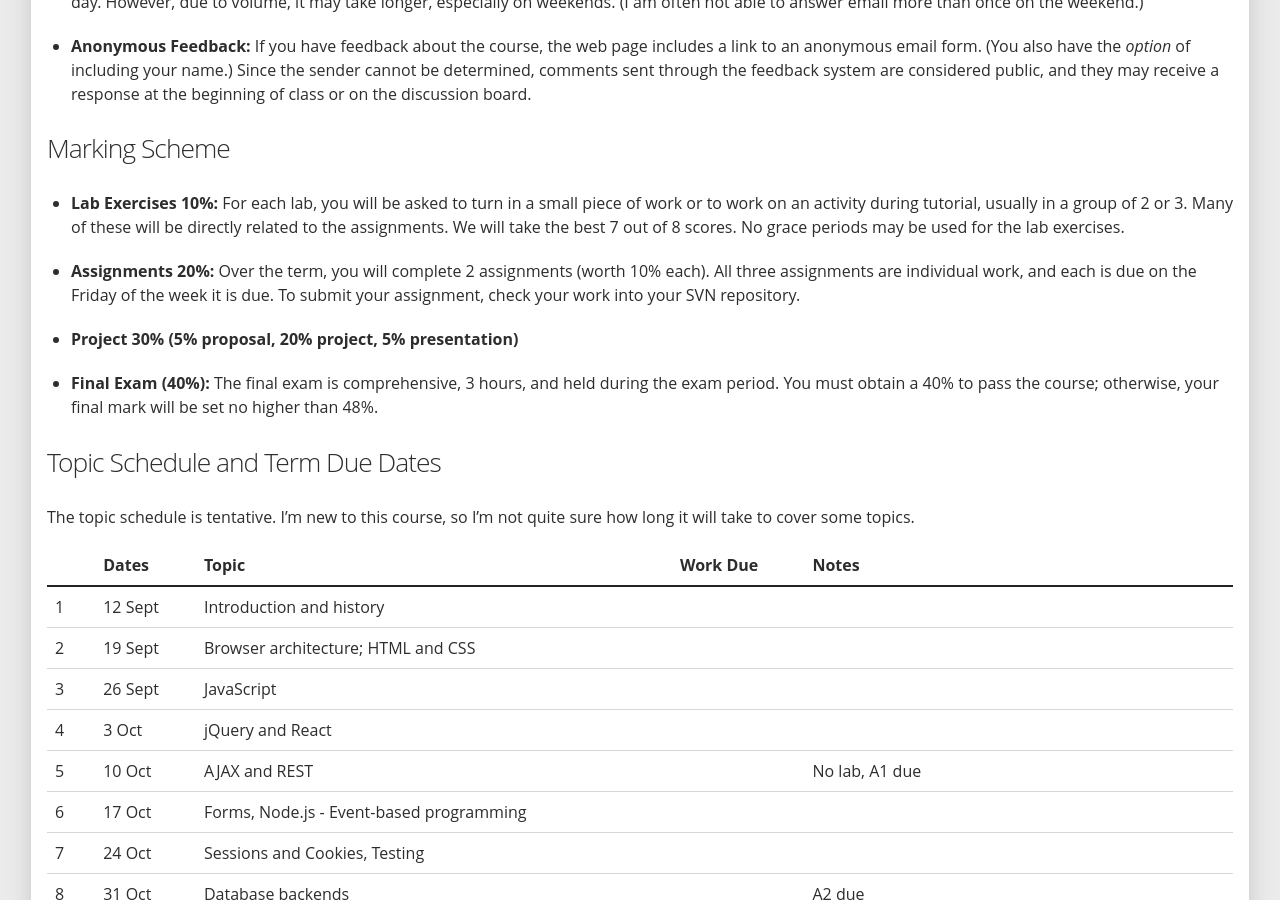
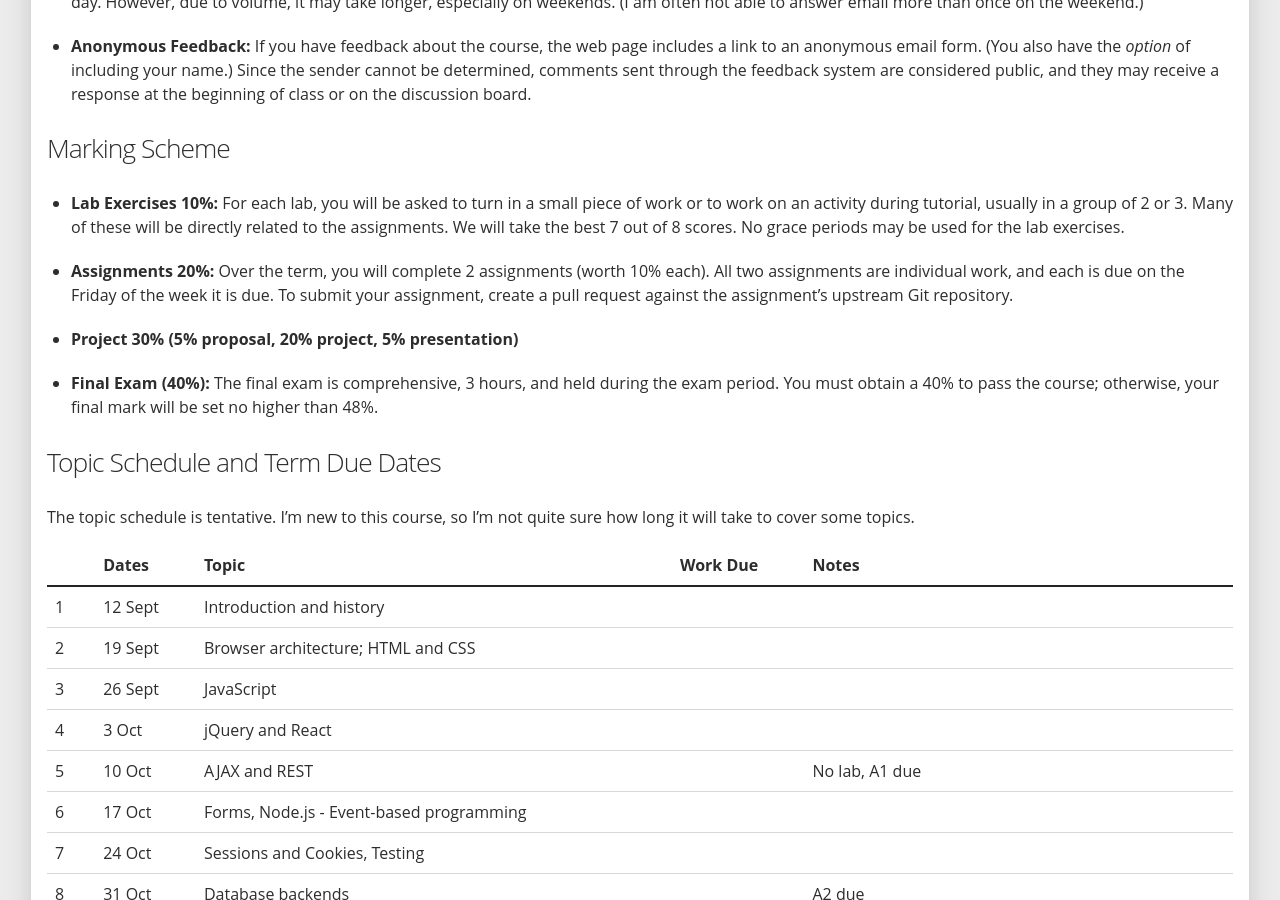
Before and after one commit to nigef/CSC309-Fall-2016.github.io, a Jekyll site: the page built from syllabus.md, in a window 1280 px wide and 900 px high, scrolled down 2054 px. Built offline with Jekyll 4.4.1, drawn with Linux system fonts in a browser that asks for light colours.

Commit message:
Fix typos

```diff
--- a/syllabus.md
+++ b/syllabus.md
@@ -72,7 +72,7 @@ If you have feedback about the course, the web page includes a link to an anonym
 For each lab, you will be asked to turn in a small piece of work or to work on an activity during tutorial, usually in a group of 2 or 3. Many of these will be directly related to the assignments. We will take the best 7 out of 8 scores.  No grace periods may be used for the lab exercises.
 
 - **Assignments 20%:**
-Over the term, you will complete 2 assignments (worth 10% each). All three assignments are individual work, and each is due on the Friday of the week it is due. To submit your assignment, check your work into your SVN repository.
+Over the term, you will complete 2 assignments (worth 10% each). All two assignments are individual work, and each is due on the Friday of the week it is due. To submit your assignment, create a pull request against the assignment's upstream Git repository.
 
 - **Project 30% (5% proposal, 20% project, 5% presentation)**
 
```
Also changed, not shown: assignments.md (+1 -1 lines), git-primer.md (+1 -1 lines).
